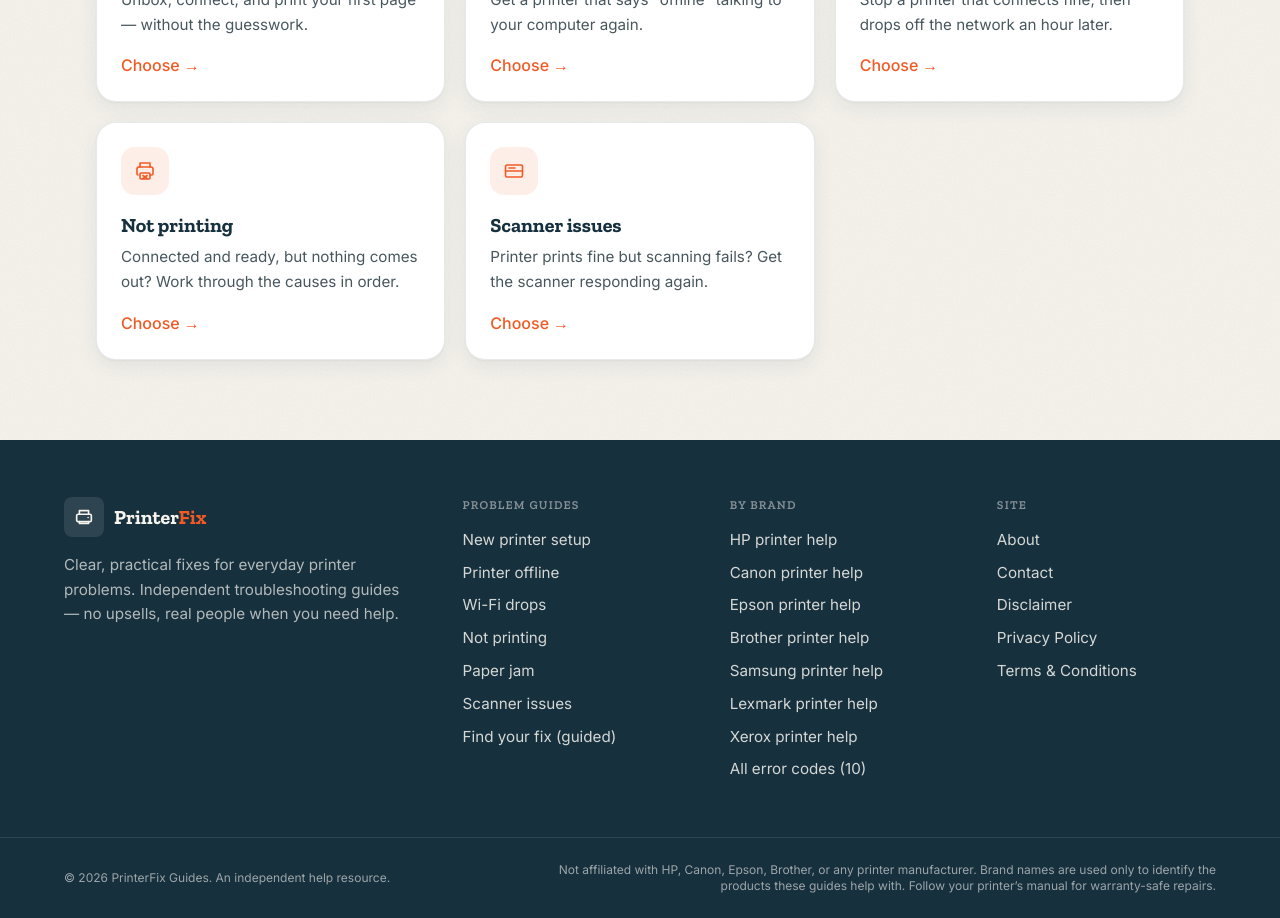
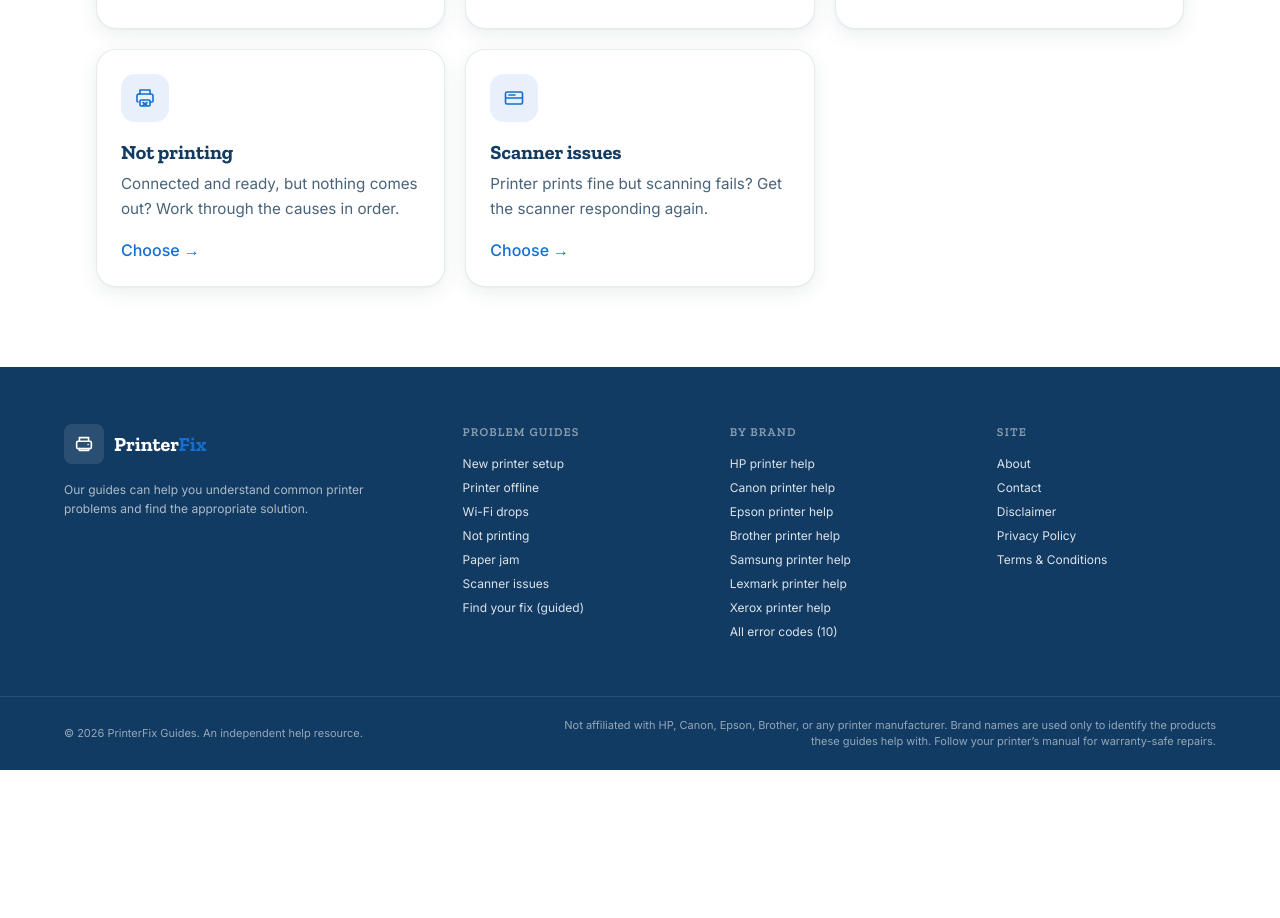
Before and after one commit to PulkitKumar238/printer-fix-guides, a Next.js app: page / in a window 1280 px wide. Shown: the part 420-1338 px from the top of the page. After the commit the page ends 1190 px from the top, so only its background shows below. Built offline with nearby package versions, Linux system fonts and the light colour scheme; no server answers.

Commit message:
Refresh guide theme and navigation

```diff
--- a/app/globals.css
+++ b/app/globals.css
@@ -16,11 +16,7 @@
 
   body {
     @apply bg-paper text-ink font-sans antialiased;
-    /* Subtle paper-grain texture layered over the warm paper background
-       instead of a flat fill. The SVG noise is tiny and tiles seamlessly. */
-    background-image: url("/textures/grain.svg");
-    background-repeat: repeat;
-    background-size: 180px 180px;
+    background-image: none;
   }
 
   h1, h2, h3, h4 {
@@ -29,7 +25,7 @@
   }
 
   ::selection {
-    background-color: rgba(255, 107, 53, 0.22);
+    background-color: rgba(20, 111, 209, 0.2);
   }
 
   /* Honour reduced-motion preferences across the site. */
--- a/app/layout.tsx
+++ b/app/layout.tsx
@@ -1,7 +1,6 @@
 import type { Metadata } from 'next';
 import { Inter, Zilla_Slab, JetBrains_Mono } from 'next/font/google';
 import './globals.css';
-import { Header } from '@/components/header';
 import { HomeFooter } from '@/components/home-footer';
 import { TawkTo } from '@/components/tawk-to';
 import { JsonLd } from '@/components/json-ld';
@@ -78,7 +77,6 @@ export default function RootLayout({ children }: { children: React.ReactNode })
         >
           Skip to content
         </a>
-        <Header />
         <main id="main" className="flex-1">
           {children}
         </main>
--- a/components/brand-selection-page.tsx
+++ b/components/brand-selection-page.tsx
@@ -10,9 +10,9 @@ const brands = [
 ] as const;
 
 const moreGuides = [
-  { title: 'Printer Offline Guide', href: '/offline' },
-  { title: 'Common Issue Guide', href: '/not-printing' },
-  { title: 'Hardware Problem Guide', href: '/paper-jam' },
+  { title: 'Printer Offline Guide', href: '/guide/select/offline' },
+  { title: 'Common Issue Guide', href: '/guide/select/not-printing' },
+  { title: 'Hardware Problem Guide', href: '/guide/select/paper-jam' },
 ];
 
 export function BrandSelectionPage({ guide }: { guide: Guide }) {
--- a/components/footer.tsx
+++ b/components/footer.tsx
@@ -26,9 +26,9 @@ export function Footer() {
               Printer<span className="text-amber">Fix</span>
             </span>
           </Link>
-          <p className="mt-4 text-[0.95rem] leading-relaxed text-paper/70">
-            {site.tagline} Independent troubleshooting guides — no
-            upsells, real people when you need help.
+          <p className="mt-4 text-xs leading-relaxed text-paper/65">
+            Our guides can help you understand common printer problems and find the
+            appropriate solution.
           </p>
         </div>
 
@@ -36,7 +36,7 @@ export function Footer() {
           <h2 className="mb-4 text-xs font-semibold uppercase tracking-widest text-paper/50">
             Problem guides
           </h2>
-          <ul className="space-y-2.5 text-[0.95rem]">
+          <ul className="space-y-2 text-xs">
             {allGuides.filter((guide) => guide.slug !== 'drivers').map((g) => (
               <li key={g.slug}>
                 <Link href={`/${g.slug}`} className="text-paper/85 transition-colors hover:text-amber">
@@ -56,7 +56,7 @@ export function Footer() {
           <h2 className="mb-4 text-xs font-semibold uppercase tracking-widest text-paper/50">
             By brand
           </h2>
-          <ul className="space-y-2.5 text-[0.95rem]">
+          <ul className="space-y-2 text-xs">
             {allBrands.map((b) => (
               <li key={b.key}>
                 <Link href={`/brands/${b.key}`} className="text-paper/85 transition-colors hover:text-amber">
@@ -76,7 +76,7 @@ export function Footer() {
           <h2 className="mb-4 text-xs font-semibold uppercase tracking-widest text-paper/50">
             Site
           </h2>
-          <ul className="space-y-2.5 text-[0.95rem]">
+          <ul className="space-y-2 text-xs">
             <li><Link href="/about" className="text-paper/85 transition-colors hover:text-amber">About</Link></li>
             <li><Link href="/contact" className="text-paper/85 transition-colors hover:text-amber">Contact</Link></li>
             <li><Link href="/disclaimer" className="text-paper/85 transition-colors hover:text-amber">Disclaimer</Link></li>
@@ -87,7 +87,7 @@ export function Footer() {
       </div>
 
       <div className="border-t border-paper/10">
-        <div className={`${wrap} flex flex-col gap-3 py-6 text-xs text-paper/60 lg:flex-row lg:items-center lg:justify-between`}>
+        <div className={`${wrap} flex flex-col gap-3 py-5 text-[0.6875rem] text-paper/55 lg:flex-row lg:items-center lg:justify-between`}>
           <p>© {year} {site.name}. An independent help resource.</p>
           <p className="lg:max-w-2xl lg:text-right">
             Not affiliated with HP, Canon, Epson, Brother, or any printer
--- a/tailwind.config.ts
+++ b/tailwind.config.ts
@@ -9,11 +9,11 @@ const config: Config = {
   theme: {
     extend: {
       colors: {
-        ink: '#16303E',
-        amber: '#F15A24',
-        paper: '#F7F4EE',
+        ink: '#123B63',
+        amber: '#146FD1',
+        paper: '#FFFFFF',
         surface: '#FFFFFF',
-        slate: '#48575E',
+        slate: '#48637A',
         success: '#217A52',
       },
       fontFamily: {
```
